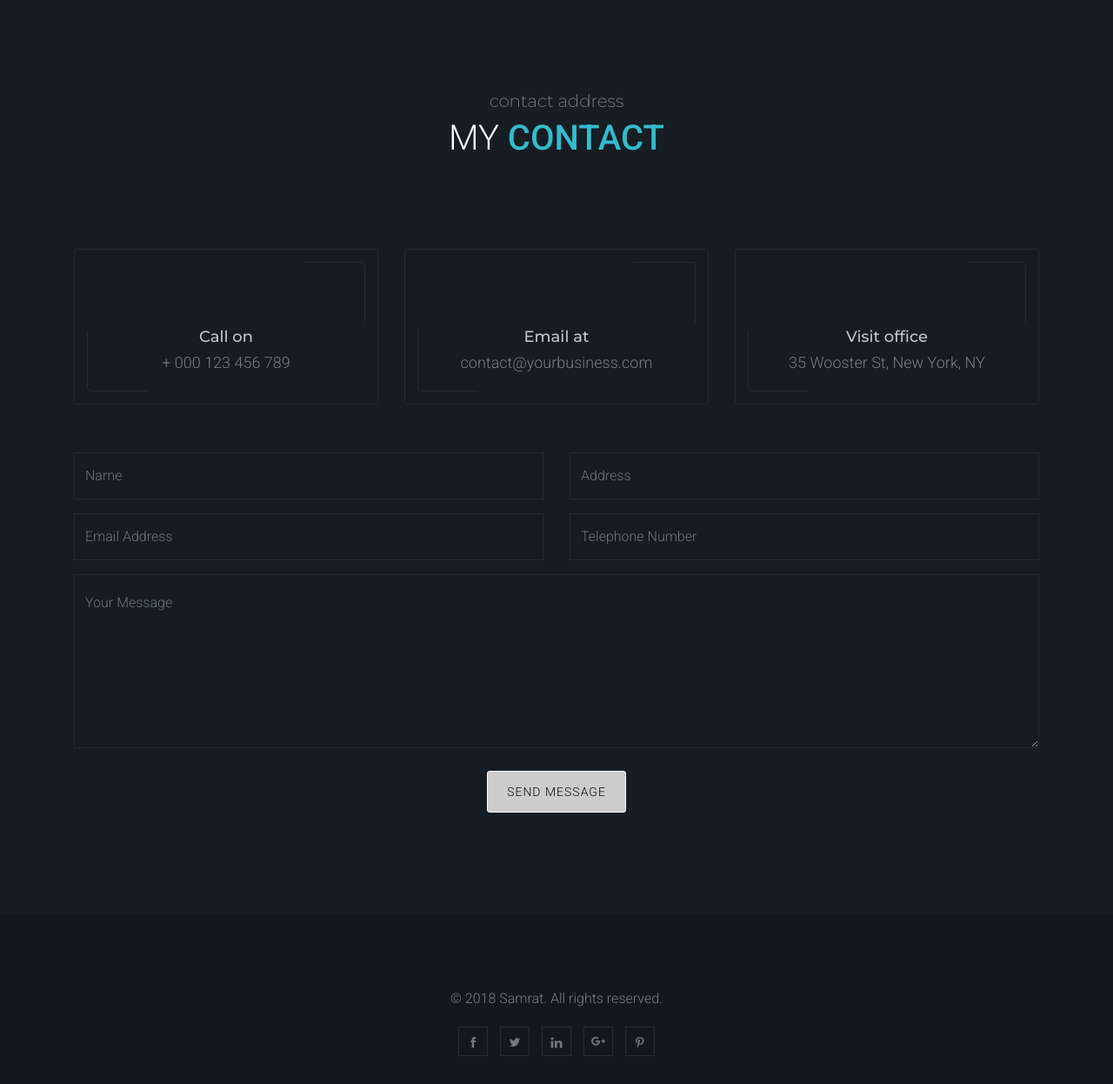
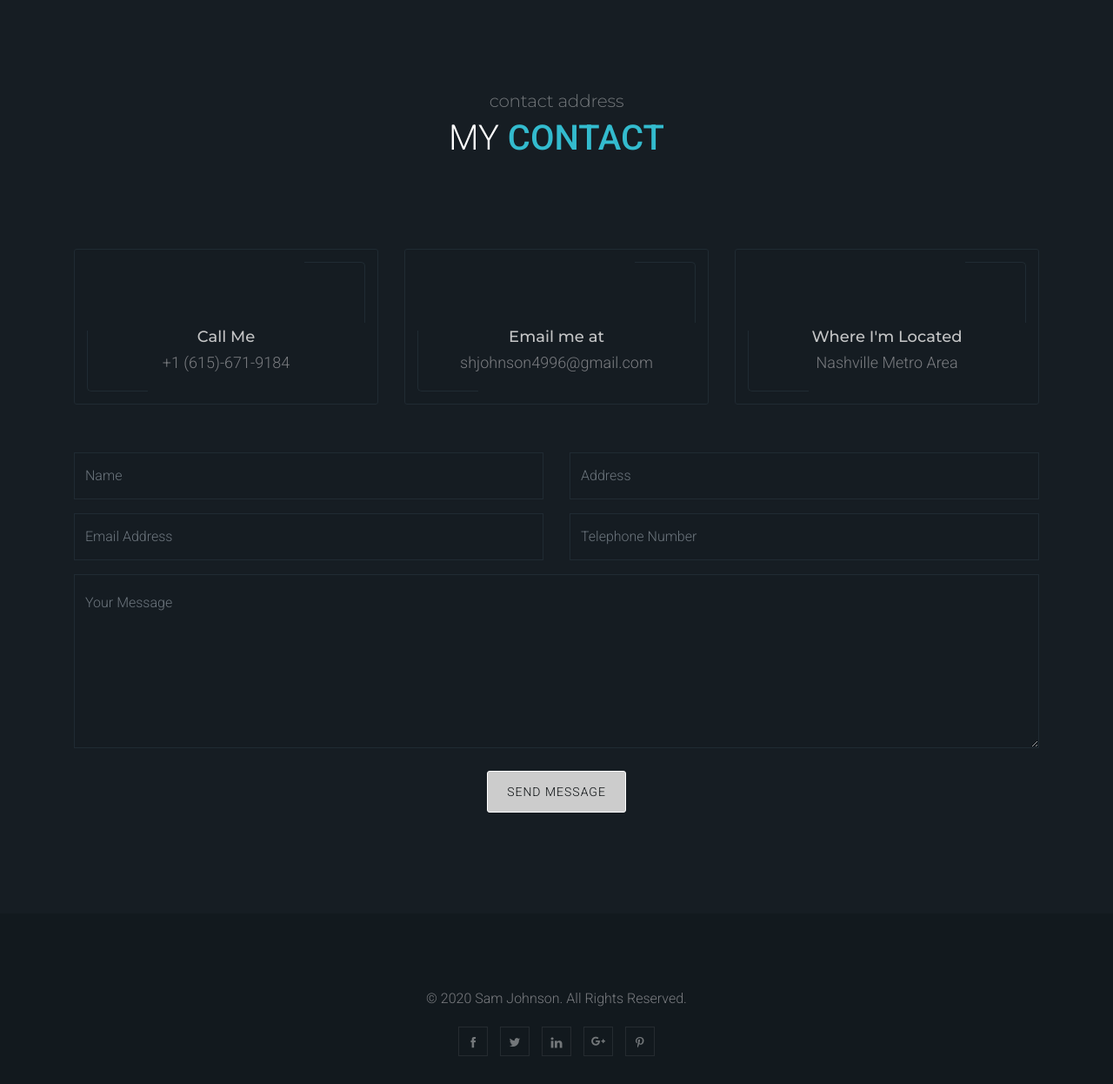
Before and after one commit to Johnson4996/johnson4996.github.io, a PHP site: page / in a window 1280 px wide. Shown: the part 2873-4119 px from the top of the page at 87% size. Run offline with PHP 8.4, Linux system fonts and the light colour scheme; some web fonts are replaced.

Commit message:
finished contact section

```diff
--- a/css/style.css
+++ b/css/style.css
@@ -770,7 +770,7 @@ footer .social-icon {
     left: 0;
     right: 0;
     bottom: 0;
-    background: #fff;
+    background: #151c22;
     z-index: 9999999;
 }
 .loader {
--- a/index.html
+++ b/index.html
@@ -273,8 +273,8 @@
                                 <span class="mbri-mobile2"></span>
                             </div>
                             <div class="contact-text">
-                                <h5>Call on</h5>
-                                <p><a href="tel:+123456789">+ 000 123 456 789</a></p>
+                                <h5>Call Me</h5>
+                                <p><a href="tel:+16156719184">+1 (615)-671-9184</a></p>
                             </div>
                         </div>
                     </div>
@@ -286,8 +286,8 @@
                                 <span class="mbri-letter"></span>
                             </div>
                             <div class="contact-text">
-                                <h5>Email at</h5>
-                                <p><a href="mailto:contact@yourbusiness.com">contact@yourbusiness.com</a></p>
+                                <h5>Email me at</h5>
+                                <p><a href="mailto:shjohnson4996@gmail.com">shjohnson4996@gmail.com</a></p>
                             </div>
                         </div>
                     </div>
@@ -299,8 +299,8 @@
                                 <span class="mbri-map-pin"></span>
                             </div>
                             <div class="contact-text">
-                                <h5>Visit office</h5>
-                                <p><a href="#">35 Wooster St, New York, NY</a></p>
+                                <h5>Where I'm Located</h5>
+                                <p>Nashville Metro Area</p>
                             </div>
                         </div>
                     </div>
@@ -367,7 +367,7 @@
                     <!-- Copyright -->
                     <div class="copyright">
                         <p>
-                            © 2018 Samrat. All rights reserved.
+                            © 2020 Sam Johnson. All Rights Reserved.
                         </p>
                     </div>
 
--- a/mailer.php
+++ b/mailer.php
@@ -1,6 +1,6 @@
 <?
-$subject ="Contact Form Submission Samrat One Page Personal Portfolio Template";
-$to="withhtml@gmail.com, support@withhtml.com";
+$subject ="Contact Form Submission";
+$to="shjohnson4996@gmail.com, shjohnson4996@gmail.com";
 $msg="\n <strong>Contact Information</strong> <br><br><br>";
 $msg.="\n <strong>Name:</strong>&nbsp;&nbsp;&nbsp;&nbsp;  " .$_POST["name"]."\n <br><br>";
 $msg.="\n <strong>Address:</strong>&nbsp;  " .$_POST["address"]. "\n <br><br>";
```
Also changed, not shown: images/loader.gif.
